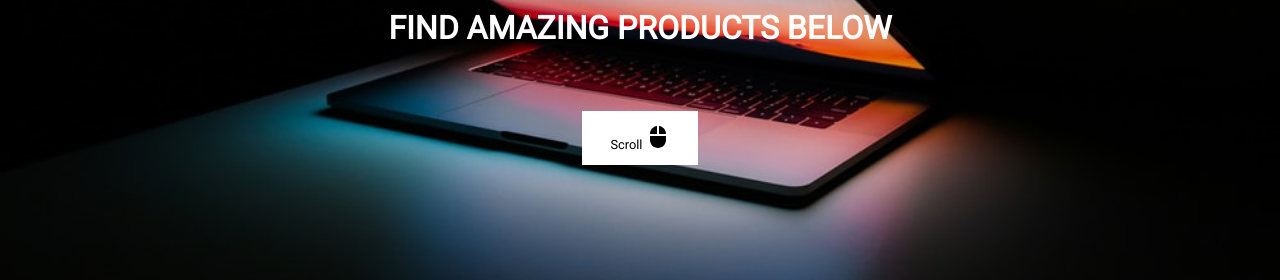
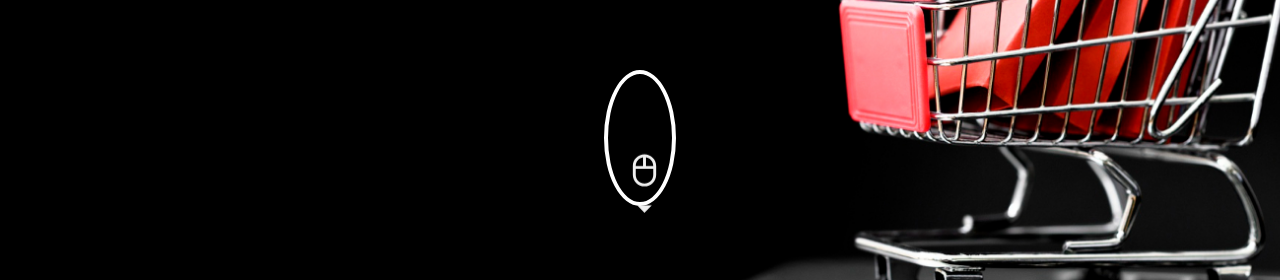
Before and after one commit to Imsaksham009/eCommerce, a React (Create React App) app in the folder frontend/: page / in a window 1280 px wide. Shown: the part 337-617 px from the top of the page. Built offline with nearby package versions, Linux system fonts and the light colour scheme; no server answers.

Commit message:
change home layout

```diff
--- a/frontend/src/Components/Home/Home.jsx
+++ b/frontend/src/Components/Home/Home.jsx
@@ -1,6 +1,7 @@
 /* eslint-disable  no-unused-vars */
 import React, { useEffect } from "react";
-import MouseIcon from "@mui/icons-material/Mouse";
+import MouseOutlinedIcon from "@mui/icons-material/MouseOutlined";
+import ArrowDropDownIcon from "@mui/icons-material/ArrowDropDown";
 import ProductCard from "./Products/ProductCard";
 import "./home.css";
 import { Container, Grid } from "@mui/material";
@@ -51,7 +52,8 @@ const Home = () => {
 
 				<a href="#container">
 					<button>
-						Scroll <MouseIcon />
+						<MouseOutlinedIcon fontSize="large" color="inherit" />
+						<ArrowDropDownIcon fontSize="large" color="inherit" />
 					</button>
 				</a>
 			</div>
--- a/frontend/src/Components/Home/home.css
+++ b/frontend/src/Components/Home/home.css
@@ -1,5 +1,5 @@
 .banner {
-	background-image: url("../../images/cover.jfif");
+	background-image: url("../../images/ecommerce.jpg");
 	background-position: center;
 	background-repeat: no-repeat;
 	border-radius: 0% 0% 10% 10%;
@@ -27,20 +27,39 @@
 	text-shadow: 1vmax 1vmax rgba(223, 218, 218, 0.142);
 }
 
-.banner > a > button {
+.banner > a {
+	height: 8vmax;
+	width: 3vmax;
 	margin-bottom: 5vmax;
 	cursor: pointer;
-	background-color: white;
-	border: 1px solid white;
-	border-radius: 0;
+	background-color: rgba(255, 255, 255, 0);
+	border: 4px solid white;
+	border-radius: 100%;
+	border-color: white;
 	padding: 1vmax;
-	transition: all 0.5s;
-	width: 9vmax;
 	font: 500 1vmax "Roboto";
 }
-.banner > a > button:hover {
+.banner > a > button {
+	animation: xcroll 1.5s ease-in-out infinite;
 	background-color: rgba(255, 255, 255, 0);
-	color: white;
+	border: 0;
+	color: rgb(255, 255, 255);
+}
+
+@keyframes xcroll {
+	0% {
+		transform: translate(0, -10%);
+		opacity: 0;
+	}
+	20%,
+	70% {
+		opacity: 1;
+	}
+	90%,
+	100% {
+		transform: translate(0, 90%);
+		opacity: 0;
+	}
 }
 
 .homeHeading {
```
Also changed, not shown: frontend/src/images/ecommerce.jpg (added).
